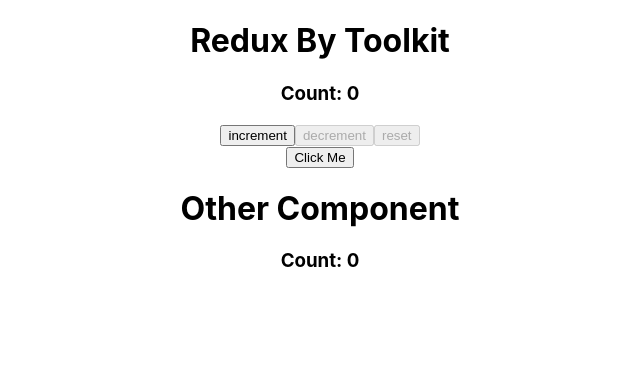
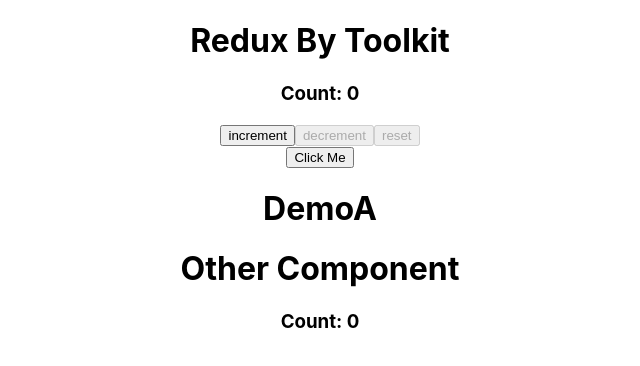
Before and after one commit to ankita-chourasiya/react-redux-tool-tip, a React (Create React App) app: page / in a window 1280 px wide. Shown: the top 366 px of the page, without its empty margins (320-960 px from the left). Built offline with nearby package versions, Linux system fonts and the light colour scheme.

Commit message:
Set props

```diff
--- a/src/App.js
+++ b/src/App.js
@@ -1,4 +1,4 @@
-import React, { useState } from 'react';
+import React, { useCallback, useState } from 'react';
 import './App.css';
 import { useSelector, useDispatch } from 'react-redux'
 import { counterStateIncrement, counterStateDecrement, counterStateReset } from './Redux/slice/userSlice';
@@ -25,6 +25,22 @@
     dispatch(counterStateReset());
   }
 
+  const handleDemoA = useCallback(() => {
+    //write a code here
+  }, [])
+
+  const handleDemoB = useCallback(() => {
+    //write a code here
+  }, [])
+
+  const handleDemoC = useCallback(() => {
+    //write a code here
+  }, [])
+
+  // const handleDemoA = () => {
+
+  // }
+
   return (
     <div className="App">
       <h1>Redux By Toolkit</h1>
@@ -35,9 +51,9 @@
 
       <div>
         <button onClick={() => setDemoProp("Real Demo")}>Click Me</button>
-        <DemoA />
-        <DemoB />
-        <DemoC />
+        <DemoA handleDemoA={handleDemoA} />
+        <DemoB handleDemoB={handleDemoB} />
+        <DemoC handleDemoC={handleDemoC} />
       </div>
 
     </div>
--- a/src/components/DemoA.js
+++ b/src/components/DemoA.js
@@ -1,10 +1,11 @@
 import React, {memo} from 'react'
 
-function DemoA() {
+function DemoA({handleDemoA}) {
+  // console.log(handleDemoA.count)
   console.log("DemoA")
   return (
     <div>
-
+      <h1>DemoA</h1>
     </div>
   )
 }
--- a/src/components/DemoB.js
+++ b/src/components/DemoB.js
@@ -1,6 +1,6 @@
 import React, {memo} from 'react'
 
-function DemoB() {
+function DemoB({handleDemoB}) {
   console.log("DemoB")
 
   return (
--- a/src/components/DemoC.js
+++ b/src/components/DemoC.js
@@ -1,6 +1,6 @@
 import React, {memo} from 'react'
 
-function DemoC() {
+function DemoC({handleDemoB}) {
   console.log("DemoC")
 
   return (
```
